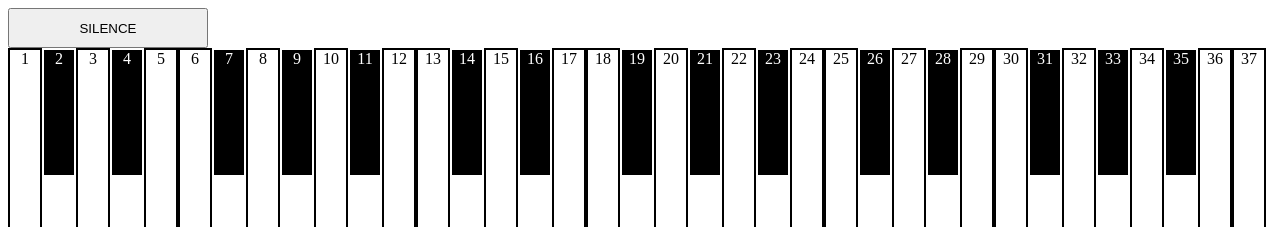
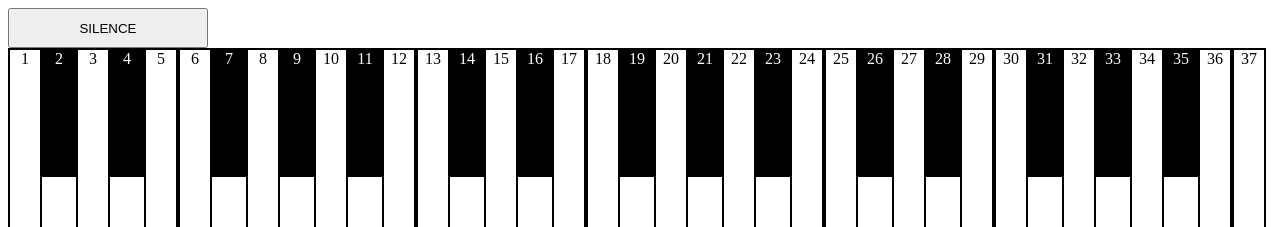
Before and after one commit to JosepConejero/escales, a React (Create React App) app: page / in a window 1280 px wide. Shown: the top 227 px of the page. Built offline with nearby package versions, Linux system fonts and the light colour scheme; no server answers.

Commit message:
Modified background-color to BlackKey

```diff
--- a/src/components/Key/Key.js
+++ b/src/components/Key/Key.js
@@ -13,7 +13,7 @@ const BlackKey = styled.div`
   width: 30px;
   height: 125px;
   background-color: black;
-  border: solid white 2px;
+  border: solid black 2px;
   color: white;
   text-align: center;
 `;
```
